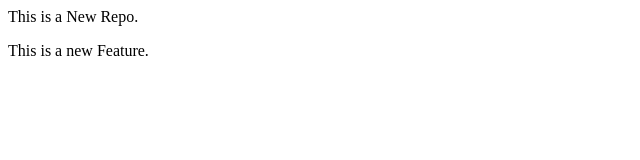
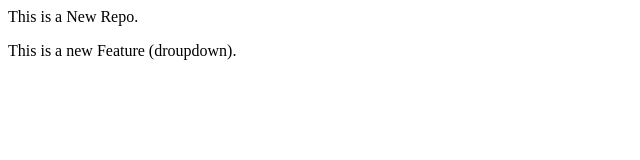
Before and after one commit to Sakshi271510/LocalRepo, a plain HTML site: page Index.html in a window 1280 px wide. Shown: the full height of the page, 0-640 px from the left. Drawn offline with Linux system fonts and the light colour scheme.

Commit message:
Add droupdown

```diff
--- a/Index.html
+++ b/Index.html
@@ -1,2 +1,2 @@
 <p>This is a New Repo.</p>
-<p>This is a new Feature.</p>
+<p>This is a new Feature (droupdown).</p>
```
